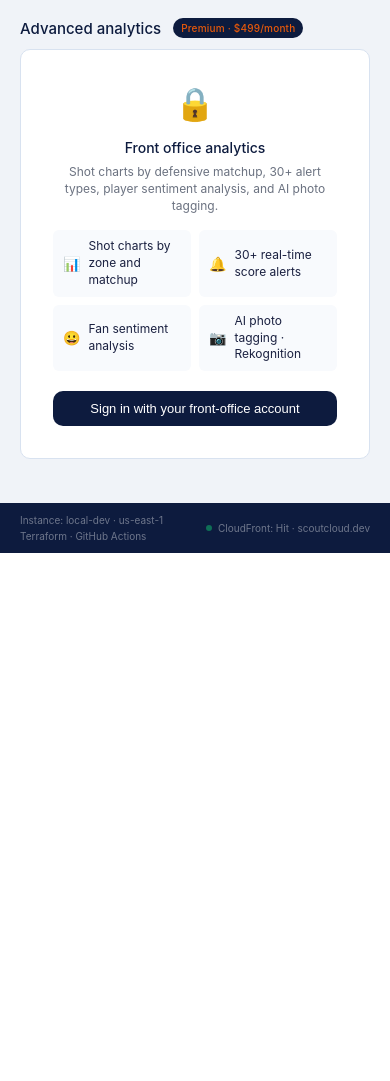
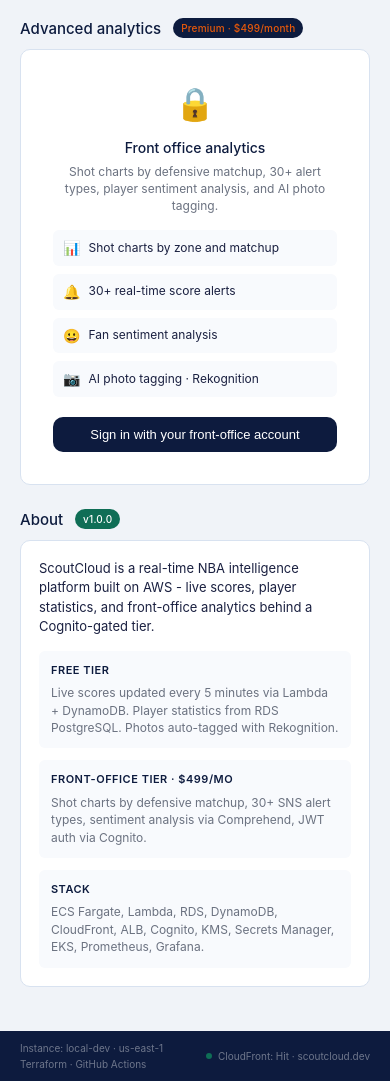
Before and after one commit to NetXav/scoutcloud.dev, a Flask app: page / in a window 390 px wide; the page is wider, and only the part inside the window is pictured. Shown: the part 850-1931 px from the top of that part. Before the commit the page ends 1403 px from the top of that part, so only its background shows below. Run offline with Flask 3, Linux system fonts and the light colour scheme; data that the repository does not hold is empty; some libraries are stand-ins or nearby versions.

Commit message:
feat: scroll-spy nav highlight and About section
Nav links (Scores, Players, Analytics, About) now reflect the section
currently in view as the user scrolls, replacing dead anchor behavior.

- Add small About section with three info blocks (free tier,
  front-office tier, stack) so the fourth anchor resolves to a real
  target.
- Each nav anchor carries data-section matching a section id.
- IntersectionObserver watches each section; the topmost visible
  section's link gets .active. Click handler smooth-scrolls and sets
  the active state immediately so the highlight does not lag the
  click.
- CSS for the About card + responsive single-column collapse on
  narrow viewports.

Verified in a freshly built container: all four nav anchors point to
existing sections, scores.js loads with initScrollSpy, /health returns
ok.

Co-Authored-By: Claude Opus 4.7 (1M context) <noreply@anthropic.com>

```diff
--- a/src/app/static/css/main.css
+++ b/src/app/static/css/main.css
@@ -406,6 +406,43 @@ a { color: inherit; text-decoration: none; }
 .dot-live      { background: var(--sc-orange); }
 .dot-report    { background: #378add; }
 
+/* ABOUT */
+.about-card {
+    background: var(--sc-white);
+    border-radius: 10px;
+    border: 0.5px solid var(--sc-border);
+    padding: 18px;
+}
+.about-lead {
+    font-size: 13px;
+    color: var(--sc-text);
+    margin-bottom: 14px;
+    line-height: 1.5;
+}
+.about-grid {
+    display: grid;
+    grid-template-columns: repeat(3, 1fr);
+    gap: 12px;
+}
+.about-block {
+    background: #f8fafd;
+    border-radius: 6px;
+    padding: 12px;
+}
+.about-block-title {
+    font-size: 11px;
+    font-weight: 600;
+    color: var(--sc-navy);
+    text-transform: uppercase;
+    letter-spacing: 0.5px;
+    margin-bottom: 6px;
+}
+.about-block-body {
+    font-size: 12px;
+    color: var(--sc-muted);
+    line-height: 1.45;
+}
+
 /* FOOTER */
 .footer {
     background: var(--sc-navy);
@@ -438,4 +475,6 @@ a { color: inherit; text-decoration: none; }
     .player-table-wrap { overflow-x: auto; }
     .nav-links { gap: 8px; }
     .nav-links a { padding: 4px 6px; font-size: 12px; }
+    .about-grid { grid-template-columns: 1fr; }
+    .feature-grid { grid-template-columns: 1fr; }
 }
--- a/src/app/static/js/scores.js
+++ b/src/app/static/js/scores.js
@@ -173,12 +173,60 @@ function startPolling() {
     setInterval(fetchScores, 30000);
 }
 
+function initScrollSpy() {
+    const links = document.querySelectorAll('.nav-links a[data-section]');
+    if (!links.length || !('IntersectionObserver' in window)) return;
+
+    const linkBySection = {};
+    links.forEach(a => { linkBySection[a.dataset.section] = a; });
+
+    const setActive = (sectionId) => {
+        links.forEach(a => a.classList.toggle('active', a.dataset.section === sectionId));
+    };
+
+    // Track which sections are currently visible; pick the topmost.
+    const visible = new Map();
+    const observer = new IntersectionObserver((entries) => {
+        entries.forEach(e => {
+            if (e.isIntersecting) visible.set(e.target.id, e.boundingClientRect.top);
+            else visible.delete(e.target.id);
+        });
+        if (visible.size > 0) {
+            // The section closest to the top of the viewport wins.
+            const top = [...visible.entries()].sort((a, b) => a[1] - b[1])[0][0];
+            setActive(top);
+        }
+    }, {
+        // Trigger when a section's center crosses the upper third of the viewport.
+        rootMargin: '-30% 0px -55% 0px',
+        threshold: 0
+    });
+
+    Object.keys(linkBySection).forEach(id => {
+        const el = document.getElementById(id);
+        if (el) observer.observe(el);
+    });
+
+    // Click-to-scroll smooth behavior + immediate active state.
+    links.forEach(a => {
+        a.addEventListener('click', (ev) => {
+            const target = document.getElementById(a.dataset.section);
+            if (!target) return;
+            ev.preventDefault();
+            setActive(a.dataset.section);
+            target.scrollIntoView({ behavior: 'smooth', block: 'start' });
+            history.replaceState({}, '', '#' + a.dataset.section);
+        });
+    });
+}
+
 document.addEventListener('DOMContentLoaded', () => {
     handleCognitoCallback();
     fetchScores();
     fetchPlayers();
     checkStoredToken();
     startPolling();
+    initScrollSpy();
 
     const signinBtn = document.querySelector('.sign-in-btn');
     if (signinBtn) {
--- a/src/app/templates/index.html
+++ b/src/app/templates/index.html
@@ -15,10 +15,10 @@
                 <span class="logo-scout">Scout</span><span class="logo-cloud">Cloud</span>
             </a>
             <ul class="nav-links">
-                <li><a href="#scores" class="active">Scores</a></li>
-                <li><a href="#players">Players</a></li>
-                <li><a href="#analytics">Analytics</a></li>
-                <li><a href="#about">About</a></li>
+                <li><a href="#scores" data-section="scores" class="active">Scores</a></li>
+                <li><a href="#players" data-section="players">Players</a></li>
+                <li><a href="#analytics" data-section="analytics">Analytics</a></li>
+                <li><a href="#about" data-section="about">About</a></li>
             </ul>
             <button class="sign-in-btn" data-cognito-url="{{ cognito_hosted_ui_url }}">Sign in</button>
         </div>
@@ -201,6 +201,30 @@
                 </div>
             </div>
         </section>
+
+        <section id="about" class="section">
+            <div class="section-header">
+                <h2>About</h2>
+                <span class="badge badge-active">v1.0.0</span>
+            </div>
+            <div class="about-card">
+                <p class="about-lead">ScoutCloud is a real-time NBA intelligence platform built on AWS - live scores, player statistics, and front-office analytics behind a Cognito-gated tier.</p>
+                <div class="about-grid">
+                    <div class="about-block">
+                        <div class="about-block-title">Free tier</div>
+                        <div class="about-block-body">Live scores updated every 5 minutes via Lambda + DynamoDB. Player statistics from RDS PostgreSQL. Photos auto-tagged with Rekognition.</div>
+                    </div>
+                    <div class="about-block">
+                        <div class="about-block-title">Front-office tier &middot; $499/mo</div>
+                        <div class="about-block-body">Shot charts by defensive matchup, 30+ SNS alert types, sentiment analysis via Comprehend, JWT auth via Cognito.</div>
+                    </div>
+                    <div class="about-block">
+                        <div class="about-block-title">Stack</div>
+                        <div class="about-block-body">ECS Fargate, Lambda, RDS, DynamoDB, CloudFront, ALB, Cognito, KMS, Secrets Manager, EKS, Prometheus, Grafana.</div>
+                    </div>
+                </div>
+            </div>
+        </section>
     </main>
 
     <footer class="footer">
```
